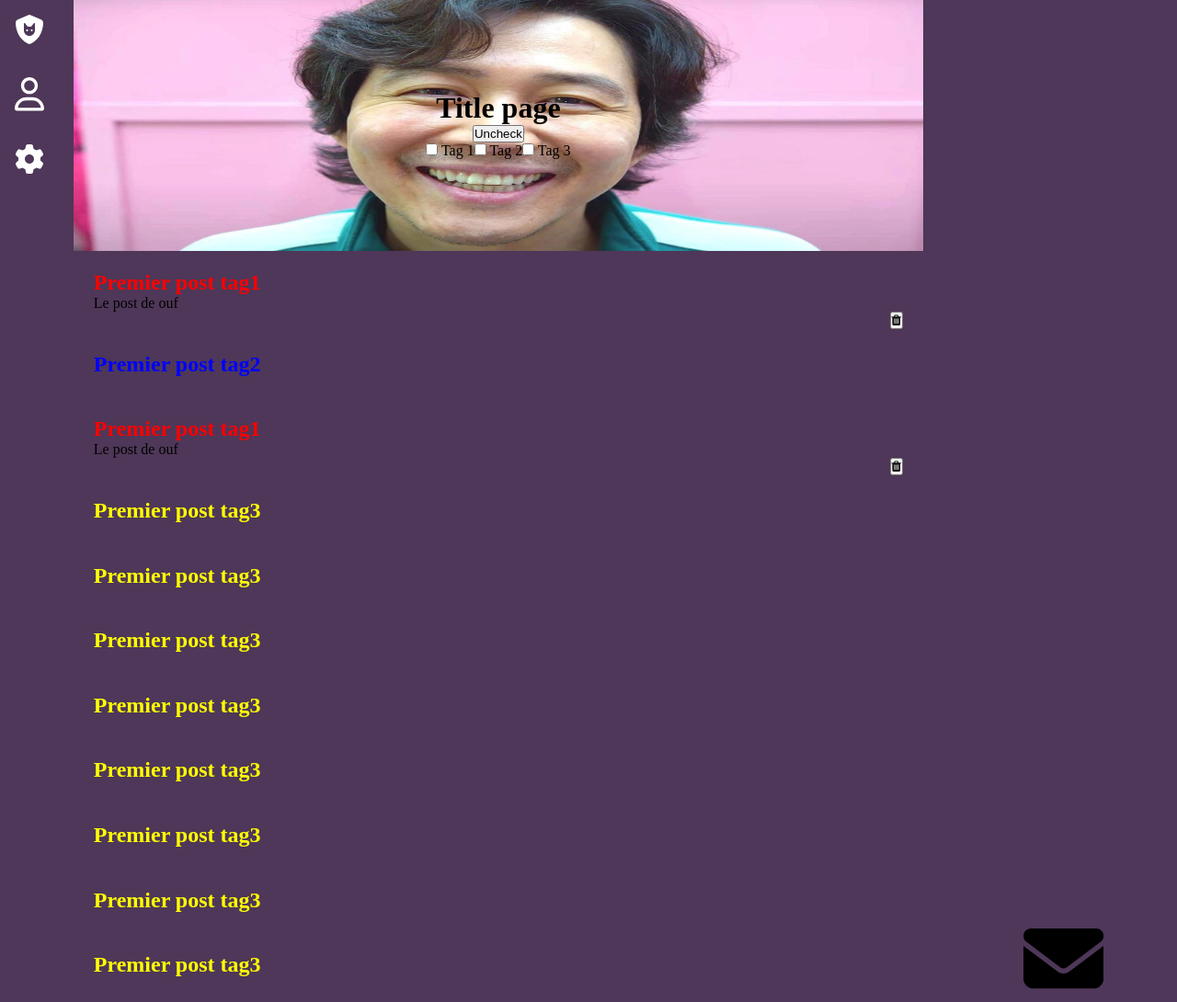
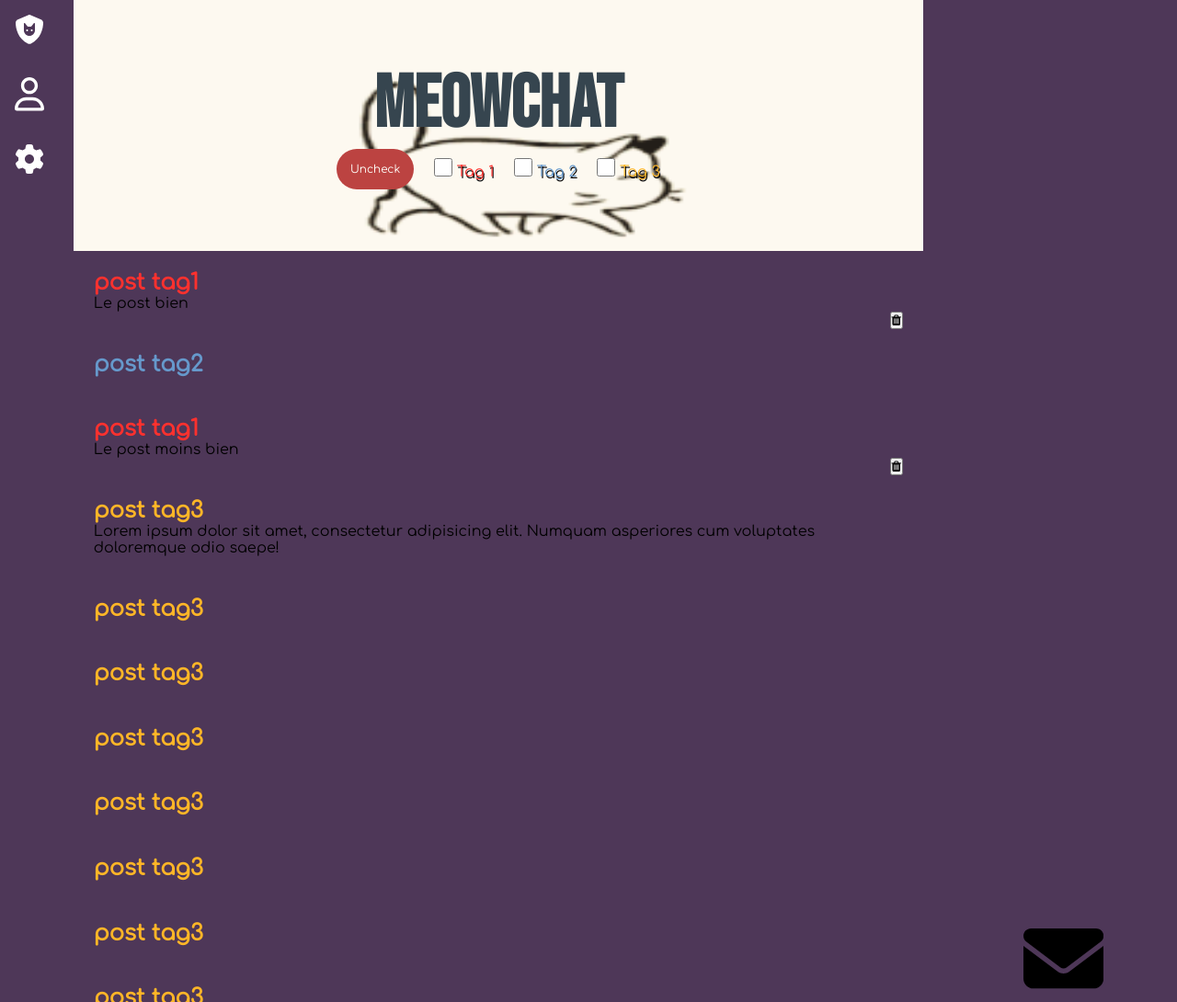
Before and after one commit to AnnamTRAN/Socialmedia, a PHP site: page / in a window 1280 px wide. Shown: the whole page at 92% size. Run offline with PHP 8.4, Linux system fonts and the light colour scheme.

Commit message:
06/02/2023 - style improved

```diff
--- a/component/banner.css
+++ b/component/banner.css
@@ -1,5 +1,5 @@
 #banner{
-    background-image: url("../img/squidgame.jpg");
+    background-image: url('../img/cat.gif');
     background-size: 100% 100%;
     height: 25vh;
     width: 100%;
@@ -7,6 +7,12 @@
     flex-direction: column;
     align-items: center;
     justify-content: center;
+}
+
+h1{
+    font-family: 'Bebas Neue', cursive;
+    font-size: 500%;
+    color: #36454F;
 }
 
 #mobile-menu{
--- a/component/filter.css
+++ b/component/filter.css
@@ -1,4 +1,48 @@
 #filter{
     display: flex;
     list-style-type: none;
+    align-items: center;
 }
+
+#uncheck{
+    font-family: 'Comfortaa', cursive;
+    font-size: 12px;
+    border-radius: 30px;
+    padding: 15px 15px;
+    cursor: pointer;
+    border: none;
+    background-color: #bc4341;
+    color: #FFFFFA;
+    transition: all 0.3s ease;
+}
+#uncheck:hover{
+    transform: translateY(-3px);
+    color: #333138;
+}
+
+.checkbox{
+    position: absolute;
+    cursor: pointer;
+    display: inline-block;
+    position: relative;
+    height: 20px;
+    width: 20px;
+    margin-left: 2vh;
+}
+
+
+
+#label-tag1{
+    color: var(--color-tag1);
+    text-shadow: #000103 1px 2px;
+}
+
+#label-tag2{
+    color: var(--color-tag2);
+    text-shadow: #000103 1px 2px;
+}
+
+#label-tag3{
+    color: var(--color-tag3);
+    text-shadow: #000103 1px 2px;
+}
--- a/component/post.css
+++ b/component/post.css
@@ -81,7 +81,7 @@
 
 .tag{
     padding: 2vh;
-}
+    }
 
 .remove-button{
     float: right;
@@ -89,13 +89,13 @@
 }
 
 .tag[data-value="tag1"] h2{
-    color: red;
+    color: var(--color-tag1);
 }
 
 .tag[data-value="tag2"] h2{
-    color: blue;
+    color: var(--color-tag2);
 }
 
 .tag[data-value="tag3"] h2{
-    color: yellow;
+    color: var(--color-tag3);
 }
--- a/index.html
+++ b/index.html
@@ -8,8 +8,9 @@
     <title>MeowChat</title>
     <link rel="stylesheet" href="style.css">
     <link rel="stylesheet" href="https://cdnjs.cloudflare.com/ajax/libs/font-awesome/4.7.0/css/font-awesome.min.css">
-</head>
-
+    <link rel="preconnect" href="https://fonts.googleapis.com">
+    <link rel="preconnect" href="https://fonts.gstatic.com" crossorigin>
+    <link href="https://fonts.googleapis.com/css2?family=Bebas+Neue&family=Comfortaa&display=swap" rel="stylesheet">
 <body>
     <header>
         <!-- SIDE NAVBAR -->
@@ -57,31 +58,30 @@
                         <svg xmlns="http://www.w3.org/2000/svg" viewBox="0 0 448 512"><!--! Font Awesome Pro 6.2.1 by @fontawesome - https://fontawesome.com License - https://fontawesome.com/license (Commercial License) Copyright 2022 Fonticons, Inc. --><path d="M272 304h-96C78.8 304 0 382.8 0 480c0 17.67 14.33 32 32 32h384c17.67 0 32-14.33 32-32C448 382.8 369.2 304 272 304zM48.99 464C56.89 400.9 110.8 352 176 352h96c65.16 0 119.1 48.95 127 112H48.99zM224 256c70.69 0 128-57.31 128-128c0-70.69-57.31-128-128-128S96 57.31 96 128C96 198.7 153.3 256 224 256zM224 48c44.11 0 80 35.89 80 80c0 44.11-35.89 80-80 80S144 172.1 144 128C144 83.89 179.9 48 224 48z"/></svg>                    <span class="link-text"> Home </span>
                     </button>
 
-                    <h1>Title page</h1>
-
-                    <div>
-                        <input type="button" value="Uncheck" class="checkbox" id="Uncheck" onclick="Uncheck(this)">
-                    </div>
+                    <h1>MeowChat</h1>
 
                     <ul id="filter">
                         <li>
+                            <input type="button" value="Uncheck" id="uncheck" onclick="Uncheck(this)">
+                        </li>
+                        <li>
                             <div>
                                 <input type="checkbox" data-value="tag1" class="checkbox" id="tag1" onchange="filter(event)">
-                                <label for="tag1">Tag 1</label>
+                                <label for="tag1" id="label-tag1">Tag 1</label>
                             </div>
                         </li>
 
                         <li>
                             <div>
                                 <input type="checkbox" data-value="tag2" class="checkbox" id="tag2" onchange="filter(event)">
-                                <label for="tag2">Tag 2</label>
+                                <label for="tag2" id="label-tag2">Tag 2</label>
                             </div>
                         </li>
 
                         <li>
                             <div>
                                 <input type="checkbox" data-value="tag3" class="checkbox" id="tag3" onchange="filter(event)">
-                                <label for="tag3">Tag 3</label>
+                                <label for="tag3" id="label-tag3">Tag 3</label>
                             </div>
                         </li>
                     </ul>
@@ -106,8 +106,8 @@
                     </div>
 
                     <article class="tag" data-value="tag1">
-                        <h2>Premier post tag1</h2>
-                        <p>Le post de ouf</p>
+                        <h2>post tag1</h2>
+                        <p>Le post bien</p>
                         <button class="remove-button"><i class="fa fa-trash"></i></button>
                         <div class="remove">
                             <div class="remove-border">
@@ -119,12 +119,12 @@
                     </article>
 
                     <article class="tag" data-value="tag2">
-                        <h2>Premier post tag2</h2>
+                        <h2>post tag2</h2>
                     </article>
 
                     <article class="tag" data-value="tag1"> <!-- Exemple of post -->
-                        <h2>Premier post tag1</h2>
-                        <p>Le post de ouf</p>
+                        <h2>post tag1</h2>
+                        <p>Le post moins bien</p>
                         <button class="remove-button"><i class="fa fa-trash"></i></button>
                         <div class="remove">
                             <div class="remove-border">
@@ -136,35 +136,36 @@
                     </article>
 
                     <article class="tag" data-value="tag3">
-                        <h2>Premier post tag3</h2>
+                        <h2>post tag3</h2>
+                        <p>Lorem ipsum dolor sit amet, consectetur adipisicing elit. Numquam asperiores cum voluptates doloremque odio saepe!</p>
                     </article>
 
                     <article class="tag" data-value="tag3">
-                        <h2>Premier post tag3</h2>
+                        <h2>post tag3</h2>
                     </article>
 
                     <article class="tag" data-value="tag3">
-                        <h2>Premier post tag3</h2>
+                        <h2>post tag3</h2>
                     </article>
 
                     <article class="tag" data-value="tag3">
-                        <h2>Premier post tag3</h2>
+                        <h2>post tag3</h2>
                     </article>
 
                     <article class="tag" data-value="tag3">
-                        <h2>Premier post tag3</h2>
+                        <h2>post tag3</h2>
                     </article>
 
                     <article class="tag" data-value="tag3">
-                        <h2>Premier post tag3</h2>
+                        <h2>post tag3</h2>
                     </article>
 
                     <article class="tag" data-value="tag3">
-                        <h2>Premier post tag3</h2>
+                        <h2>post tag3</h2>
                     </article>
 
                     <article class="tag" data-value="tag3">
-                        <h2>Premier post tag3</h2>
+                        <h2>post tag3</h2>
                     </article>
                 </div>
                 <!-- Posts space -->
--- a/script.js
+++ b/script.js
@@ -11,7 +11,6 @@ const filter = (event) => {
             if (evnt.getAttribute('data-value') === tag.getAttribute('data-value')){ /*if same value add to slctedElements */
                 hiddenElements.delete(tag)
                 slctdElements.add(tag)
-                console.log(slctdElements)
             }
             else if(slctdElements.has(tag)){ /*if another checkbox checked show his tags*/
                 tag.style.display = "block"
--- a/signup.html
+++ b/signup.html
@@ -7,8 +7,9 @@
     <title>SignUp/MeowChat</title>
     <link href="https://cdn.jsdelivr.net/npm/bootstrap@5.3.0-alpha1/dist/css/bootstrap.min.css" rel="stylesheet" integrity="sha384-GLhlTQ8iRABdZLl6O3oVMWSktQOp6b7In1Zl3/Jr59b6EGGoI1aFkw7cmDA6j6gD" crossorigin="anonymous">
     <link rel="stylesheet" href="styleuser.css">
-</head>
-<body>
+    <link rel="preconnect" href="https://fonts.googleapis.com">
+    <link rel="preconnect" href="https://fonts.gstatic.com" crossorigin>
+    <link href="https://fonts.googleapis.com/css2?family=Bebas+Neue&family=Comfortaa&display=swap" rel="stylesheet"><body>
     <header>
         <nav id="navbar">
             <ul class="navbar-nav">
--- a/style.css
+++ b/style.css
@@ -9,7 +9,8 @@
     padding: 0;
 }
 body{
-    background-color: #4E3758;
+    background-color: var(--color-bg);
+    font-family: 'Comfortaa', cursive;
 }
 
 /*space for navbar and trend*/
@@ -40,3 +41,14 @@ main,footer{
     }
 }
 /**************** SMALL SCREEN *************/
+
+/**************** VARIABLES *************/
+
+:root{
+    --color-tag1:#FF312E;
+    --color-tag2:#6699CC;
+    --color-tag3:#FFB627;
+    --color-bg: #4E3758;
+}
+
+/**************** VARIABLES *************/
--- a/styleuser.css
+++ b/styleuser.css
@@ -27,3 +27,8 @@ main,footer{
     justify-content: center;
     padding: 5%;
 }
+
+h1{
+    background-color: white;
+    border-radius: 15px;
+}
--- a/user.html
+++ b/user.html
@@ -7,8 +7,9 @@
     <title>SignIn/MeowChat</title>
     <link href="https://cdn.jsdelivr.net/npm/bootstrap@5.3.0-alpha1/dist/css/bootstrap.min.css" rel="stylesheet" integrity="sha384-GLhlTQ8iRABdZLl6O3oVMWSktQOp6b7In1Zl3/Jr59b6EGGoI1aFkw7cmDA6j6gD" crossorigin="anonymous">
     <link rel="stylesheet" href="styleuser.css">
-</head>
-<body>
+    <link rel="preconnect" href="https://fonts.googleapis.com">
+    <link rel="preconnect" href="https://fonts.gstatic.com" crossorigin>
+    <link href="https://fonts.googleapis.com/css2?family=Bebas+Neue&family=Comfortaa&display=swap" rel="stylesheet"><body>
     <header>
         <nav id="navbar">
             <ul class="navbar-nav">
```
Also changed, not shown: img/cat.gif (added).
